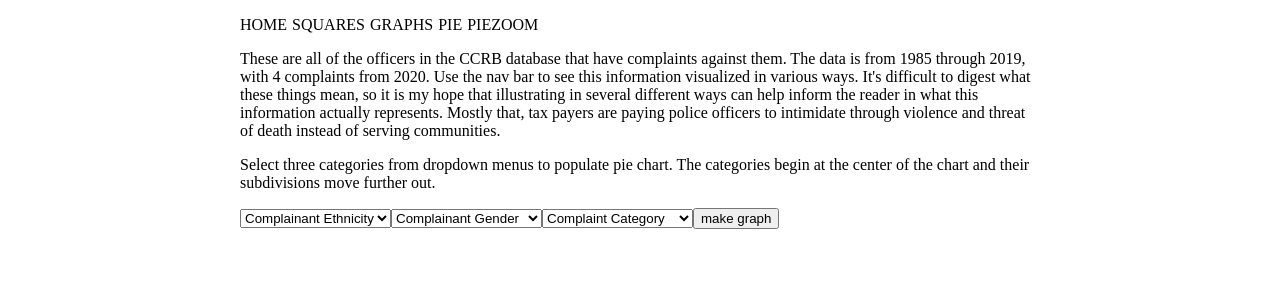
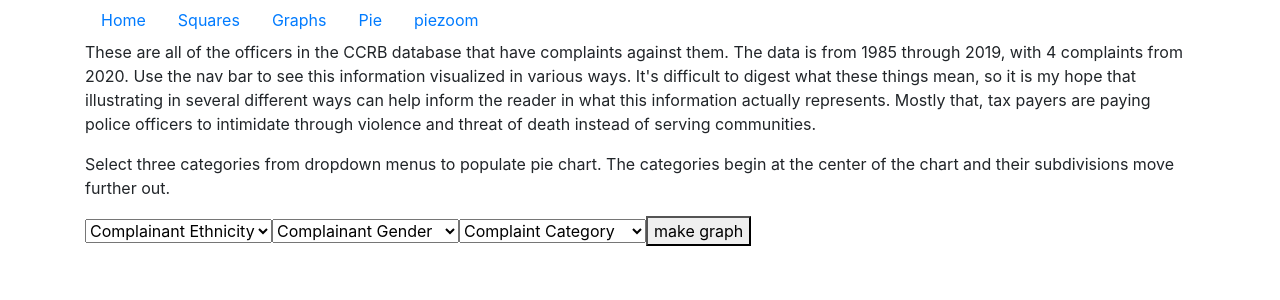
Before and after one commit to joetoenails/nypd-ccrb, a React app: page /pie in a window 1280 px wide. Shown: the top 300 px of the page. Built offline with nearby package versions, Linux system fonts and the light colour scheme; no server answers.

Commit message:
React Bootstrap Integration

```diff
--- a/client/App.jsx
+++ b/client/App.jsx
@@ -1,6 +1,6 @@
 import React, { useState, useEffect } from 'react';
 import ReactDOM from 'react-dom';
-import { Nav } from './Nav';
+import { Navigation } from './Nav';
 import { Cops } from './Cops';
 import { Cop } from './Cop';
 import { Home } from './Home';
@@ -14,27 +14,28 @@ import { SunburstClass } from './SunburstClass';
 import { ZoomSunburstClass } from './ZoomSunburstClass';
 import { SunburstHOC } from './SunburstHOC';
 import { SunburstHOCZoom } from './SunburstHOCZoom';
+import Container from 'react-bootstrap/Container';
 
 const App = (props) => {
   const [officers, setOfficers] = useState([]);
   const [ethnicities, setEthnicities] = useState({});
-  useEffect(() => {
-    axios.get('/api/cops').then(({ data }) => {
-      data.forEach((d) => {
-        d.uniqueComplaints = compileComplaints(d);
-      });
-      setOfficers(data);
-      const allEthnicities = data.reduce((ethnicities, cop) => {
-        if (!(cop.ethnicity in ethnicities)) {
-          ethnicities[cop.ethnicity] = 1;
-        } else {
-          ethnicities[cop.ethnicity]++;
-        }
-        return ethnicities;
-      }, {});
-      setEthnicities(allEthnicities);
-    });
-  }, []);
+  // useEffect(() => {
+  //   axios.get('/api/cops').then(({ data }) => {
+  //     data.forEach((d) => {
+  //       d.uniqueComplaints = compileComplaints(d);
+  //     });
+  //     setOfficers(data);
+  //     const allEthnicities = data.reduce((ethnicities, cop) => {
+  //       if (!(cop.ethnicity in ethnicities)) {
+  //         ethnicities[cop.ethnicity] = 1;
+  //       } else {
+  //         ethnicities[cop.ethnicity]++;
+  //       }
+  //       return ethnicities;
+  //     }, {});
+  //     setEthnicities(allEthnicities);
+  //   });
+  // }, []);
 
   const [filter, setFilter] = useState({
     ethnicity: 'all',
@@ -62,9 +63,10 @@ const App = (props) => {
     setOfficers(sortOfficers(sortType));
   }, [sortType]);
   return (
-    <div className="container">
+    // <div className="container">
+    <Container fluid="sm">
       <Router>
-        <Nav />
+        <Navigation />
         <div>
           <p>
             These are all of the officers in the CCRB database that have
@@ -139,7 +141,8 @@ const App = (props) => {
           </Route>
         </Switch>
       </Router>
-    </div>
+      {/* </div> */}
+    </Container>
   );
 };
 
--- /dev/null
+++ b/client/Header.jsx
@@ -0,0 +1,5 @@
+import React from 'react';
+
+export const Header = (props) => {
+  return <h1>The NYPD Files *Visualized</h1>;
+};
--- a/client/Loading.jsx
+++ b/client/Loading.jsx
@@ -1,5 +1,11 @@
 import React from 'react';
 
+import Spinner from 'react-bootstrap/Spinner';
+
 export const Loading = (props) => {
-  return <div>RELAX I'M LOADING</div>;
+  return (
+    <Spinner animation="border" role="status">
+      <span className="sr-only">RELAX I'M LOADING...</span>
+    </Spinner>
+  );
 };
--- a/client/Nav.jsx
+++ b/client/Nav.jsx
@@ -1,26 +1,45 @@
 import React from 'react';
 import { Link } from 'react-router-dom';
+import Nav from 'react-bootstrap/Nav';
 
-export const Nav = (props) => {
+export const Navigation = (props) => {
   return (
-    <div className="nav">
-      <ul>
-        <li>
-          <Link to={'/'}>HOME</Link>
-        </li>
-        <li>
-          <Link to={'/squares'}>SQUARES</Link>
-        </li>
-        <li>
-          <Link to={'/graphs'}>GRAPHS</Link>
-        </li>
-        <li>
-          <Link to={'/pie'}>PIE</Link>
-        </li>
-        <li>
-          <Link to={'/piezoom'}>PIEZOOM</Link>
-        </li>
-      </ul>
-    </div>
+    <Nav activeKey="/home">
+      <Nav.Item>
+        <Nav.Link href="/home">Home</Nav.Link>
+      </Nav.Item>
+      <Nav.Item>
+        <Nav.Link href="/squares">Squares</Nav.Link>
+      </Nav.Item>
+      <Nav.Item>
+        <Nav.Link href="/graphs">Graphs</Nav.Link>
+      </Nav.Item>
+      <Nav.Item>
+        <Nav.Link href="/pie">Pie</Nav.Link>
+      </Nav.Item>
+      <Nav.Item>
+        <Nav.Link href="/piezoom">piezoom</Nav.Link>
+      </Nav.Item>
+    </Nav>
+    // <div className="nav">
+
+    //   <ul>
+    //     <li>
+    //       <Link to={'/'}>HOME</Link>
+    //     </li>
+    //     <li>
+    //       <Link to={'/squares'}>SQUARES</Link>
+    //     </li>
+    //     <li>
+    //       <Link to={'/graphs'}>GRAPHS</Link>
+    //     </li>
+    //     <li>
+    //       <Link to={'/pie'}>PIE</Link>
+    //     </li>
+    //     <li>
+    //       <Link to={'/piezoom'}>PIEZOOM</Link>
+    //     </li>
+    //   </ul>
+    // </div>
   );
 };
--- a/client/SunburstClassZoom.jsx
+++ b/client/SunburstClassZoom.jsx
@@ -1,5 +1,6 @@
 import React, { useEffect, useState } from 'react';
 import _ from 'lodash';
+import { Loading } from './Loading';
 
 // import { data } from './utils';
 import data from '../ethincity.json';
@@ -191,8 +192,10 @@ export class SunburstClassZoom extends React.Component {
 
   render() {
     console.log('props in SunburstClassZoom', this.props);
-    return (
-      <div>
+    return this.props.isLoading ? (
+      <Loading />
+    ) : (
+      <div className="graph-container">
         <div ref={this.node}></div>
       </div>
     );
--- a/client/SunburstHOC.jsx
+++ b/client/SunburstHOC.jsx
@@ -11,6 +11,7 @@ export class SunburstHOC extends React.Component {
       firstSlice: 'complaintEthnicity',
       secondSlice: 'complaintGender',
       thirdSlice: 'fadoType',
+      isLoading: false,
     };
   }
 
@@ -27,6 +28,7 @@ export class SunburstHOC extends React.Component {
 
   handleSubmit = (e) => {
     e.preventDefault();
+
     const { firstSlice, secondSlice, thirdSlice } = this.state;
     axios
       .post('/api/burst', {
@@ -37,6 +39,7 @@ export class SunburstHOC extends React.Component {
       .then((res) => {
         this.setState({
           complaintGraphData: res.data,
+          isLoading: false,
         });
       });
   };
@@ -102,7 +105,10 @@ export class SunburstHOC extends React.Component {
             <button>make graph</button>
           </form>
 
-          <SunburstClass data={this.state.complaintGraphData} />
+          <SunburstClass
+            data={this.state.complaintGraphData}
+            isLoading={this.state.isLoading}
+          />
         </div>
       </div>
     );
--- a/package.json
+++ b/package.json
@@ -20,6 +20,7 @@
   "license": "ISC",
   "dependencies": {
     "axios": "^0.19.2",
+    "bootstrap": "^4.5.2",
     "chalk": "^4.1.0",
     "csv-parser": "^2.3.3",
     "d3": "^6.1.1",
@@ -28,6 +29,7 @@
     "pg": "^8.3.0",
     "pg-hstore": "^2.3.3",
     "react": "^16.13.1",
+    "react-bootstrap": "^1.3.0",
     "react-dom": "^16.13.1",
     "react-router-dom": "^5.2.0",
     "sequelize": "^6.3.3"
--- a/public/index.html
+++ b/public/index.html
@@ -2,6 +2,12 @@
 <html>
   <head>
     <link rel="stylesheet" href="/style.css" />
+    <link
+      rel="stylesheet"
+      href="https://maxcdn.bootstrapcdn.com/bootstrap/4.5.0/css/bootstrap.min.css"
+      integrity="sha384-9aIt2nRpC12Uk9gS9baDl411NQApFmC26EwAOH8WgZl5MYYxFfc+NcPb1dKGj7Sk"
+      crossorigin="anonymous"
+    />
     <script defer src="/bundle.js"></script>
   </head>
   <body>
--- a/public/style.css
+++ b/public/style.css
@@ -49,7 +49,7 @@ a {
 .nav ul li {
   margin: 0 5px 0 0;
 }
-.container {
+.graph-container {
   max-width: 800px;
-  margin: 0 auto;
+  margin: 2rem auto;
 }
```
Also changed, not shown: 1 other file (tests, documents, lock files or other folders).
